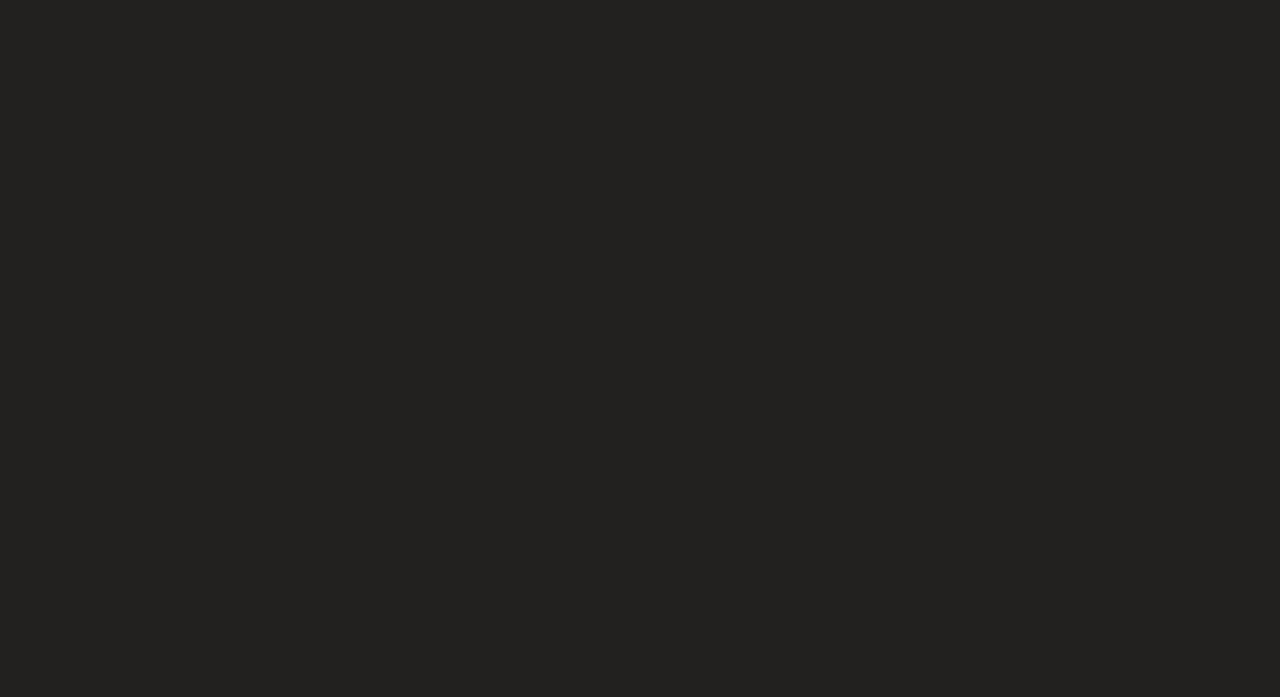
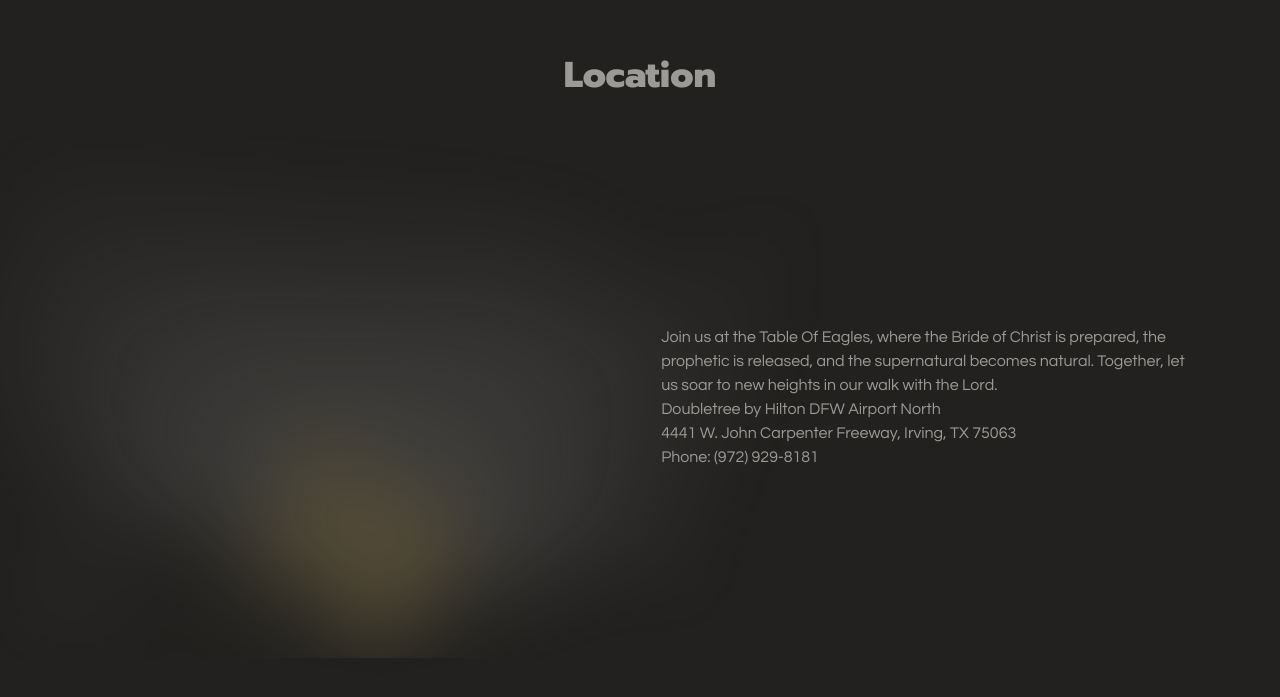
Before and after one commit to joel-kalema/table-0f-eagles, a Next.js app: page / in a window 1280 px wide. Shown: the part 3053-3750 px from the top of the page. Before the commit the page ends 2980 px from the top, so only its background shows below. Built offline with nearby package versions, Linux system fonts and the light colour scheme.

Commit message:
add location

```diff
--- /dev/null
+++ b/app/(root)/home/_componets/map.tsx
@@ -0,0 +1,40 @@
+"use client"
+
+import { useState } from "react";
+import { Prompt } from "next/font/google";
+import Image from "next/image";
+
+
+const prompt = Prompt({
+    subsets: ['latin', 'latin-ext', 'thai', 'vietnamese'],
+    weight: '800'
+})
+
+export default function Location() {
+    const [isLoading, setLoading] = useState(true);
+    return (
+        <div className="my-[20rem]">
+            <h1 className={`${prompt.className} font-extrabold text-4xl mb-10 text-center`}>Location</h1>
+            <div className="flex items-center">
+                <div className="md:w-4/6 lg:w-4/6 overflow-hidden drop-shadow-xl">
+                    <Image src="/mapusa.png" alt="about" loading="lazy" layout="responsive" width={500} height={500} quality={80}
+                        className={`
+                    duration-700 ease-in-out group-hover:opacity-75  animate-pulse opacity-25
+                    ${isLoading
+                                ? "scale-110 blur-2xl grayscale"
+                                : "scale-100 blur-0 grayscale-0"
+                            })`}
+                        onLoadingComplete={() => setLoading(false)}
+                    />
+
+                </div>
+                <div className="w-1/2 ml-[-10rem] pr-20">
+                    <p>Join us at the Table Of Eagles, where the Bride of Christ is prepared, the prophetic is released, and the supernatural becomes natural. Together, let us soar to new heights in our walk with the Lord.</p>
+                    <h2>Doubletree by Hilton DFW Airport North</h2>
+                    <p>4441 W. John Carpenter Freeway, Irving, TX 75063</p>
+                    <p>Phone: (972) 929-8181</p>
+                </div>
+            </div>
+        </div>
+    );
+}
--- a/app/page.tsx
+++ b/app/page.tsx
@@ -1,6 +1,7 @@
 import HomePage from "./(root)/home/page";
 import Nav from "@/components/Navbar/navbar";
-import Speakers from "./(root)/speakers/page";
+import Speakers from "./(root)/home/_componets/speakers/page";
+import Location from "./(root)/home/_componets/map";
 
 export default function Home() {
   return (
@@ -8,6 +9,7 @@
       <Nav />
       <HomePage />
       <Speakers />
+      <Location />
     </main>
   );
 }
```
Also changed, not shown: app/(root)/home/_componets/speakers/page.tsx (renamed from app/(root)/speakers/page.tsx), public/mapusa.png (added).
